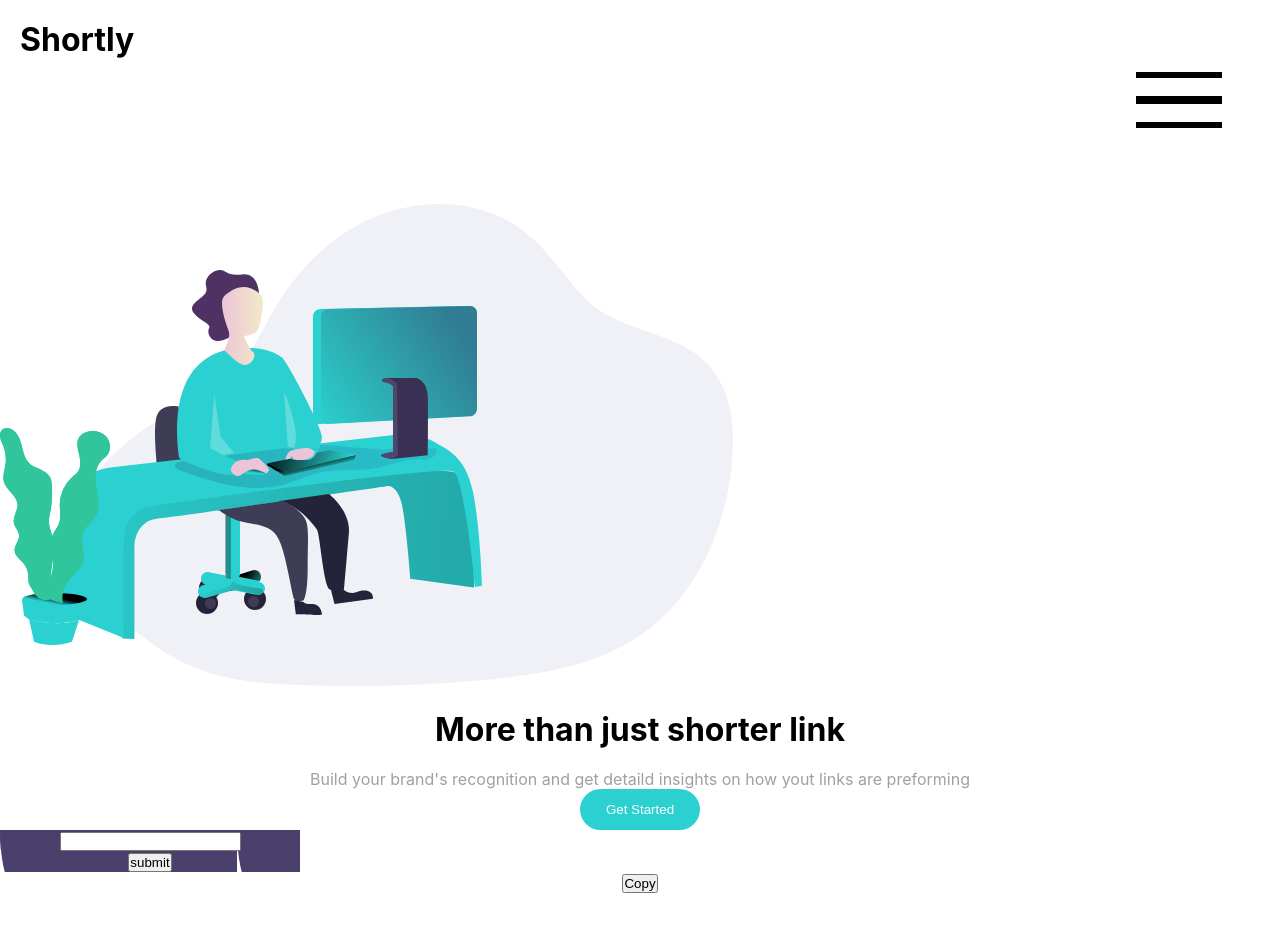
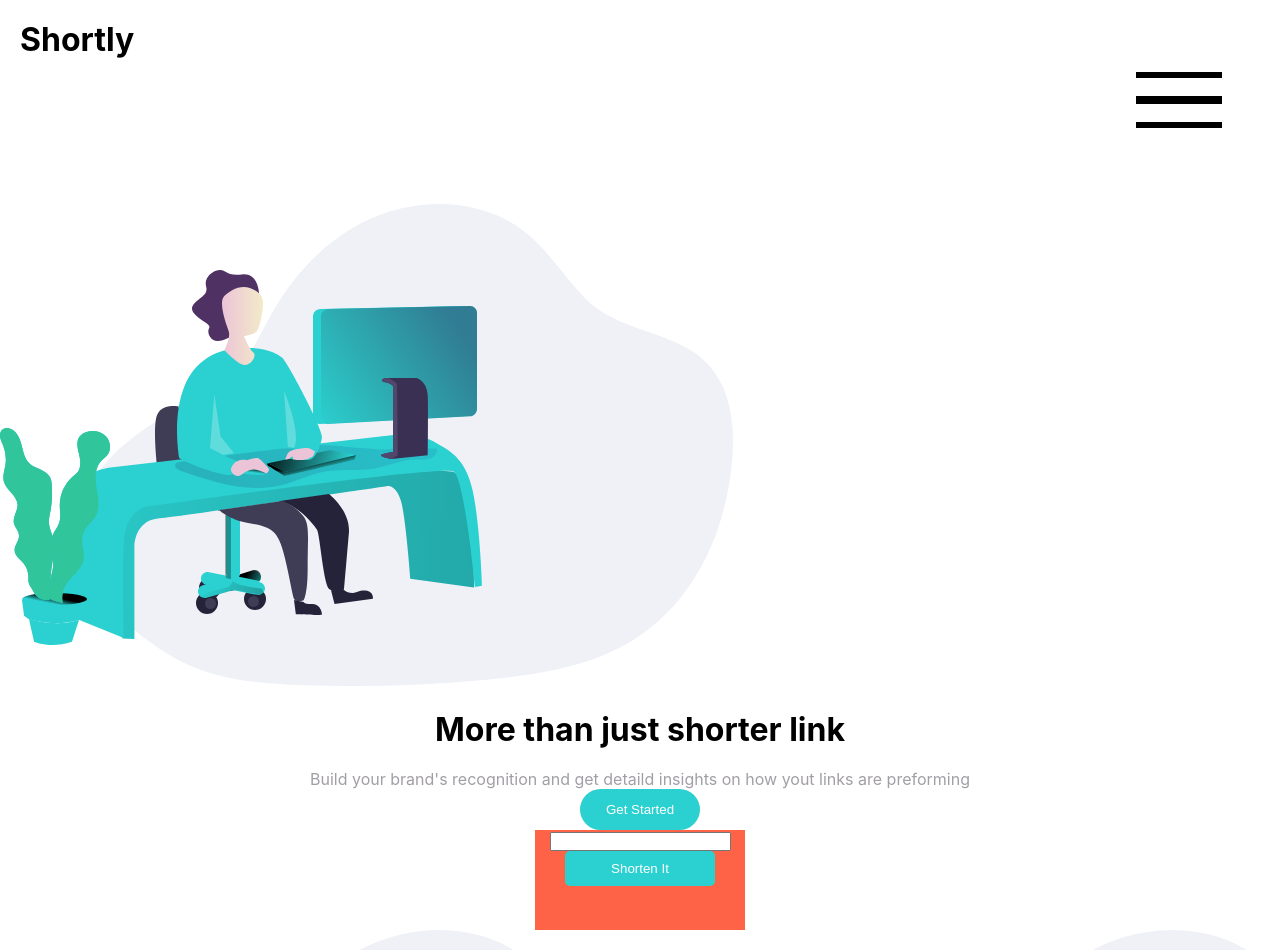
Before and after one commit to mar1n/css-html, a React (Create React App) app: page / in a window 1280 px wide. Shown: the top 950 px of the page. Before the commit the page ends 893 px from the top, so only its background shows below. Built offline with nearby package versions, Linux system fonts and the light colour scheme.

Commit message:
added another css rule this one help me to put dox in the middel of page

```diff
--- a/src/App.css
+++ b/src/App.css
@@ -37,12 +37,20 @@ p {
   color: #ffffff;
 }
 
+.form2 .button {
+  background-color: #2BD1D1;
+  border: 0;
+  border-radius: 5px;
+  width: 150px;
+  padding: 10px;
+  color: #ffffff;
+}
+
 .item p {
   color: #A19EA5;
 }
 
 .form1 {
-  background-image: url(bg-shorten-mobile.svg);
   width: 100%;
 }
 .form2 {
@@ -51,8 +59,20 @@ p {
 
 form  {
   background-image: url(bg-shorten-mobile.svg);
-  width: 300px;
+  width: auto;
+}
+.form-bg {
+  background-image: url(bg-shorten-mobile.svg);
+  width: 210px;
+  height: 100px;
+  display: inline-block;
+  background-color: tomato;
+}
 
+.test {
+  background-image: url(illustration-working.svg);
+  height: 20px;
+  width: 100%;
 }
 
 @media only screen and (max-width: 600px) {
--- a/src/App.js
+++ b/src/App.js
@@ -6,7 +6,6 @@ import './App.css';
 function App() {
   return (
     <div className="App">
-
       <div className='flex-container'>
         <div className='item'>
           <h1>Shortly</h1>
@@ -37,16 +36,18 @@ function App() {
       </div>
       <div>
         <div className='item'>
-
           <form>
-            <div className='form1'>
-              <input type='text' name='shorten' />
-            </div>
-            <div className='form2'>
-              <input type='submit' value='submit' />
+            <div className='form-bg'>
+              <div className='form1'>
+                <input type='text' name='shorten' />
+              </div>
+              <div className='form2'>
+                <button className='button'>Shorten It</button>
+              </div>
             </div>
           </form>
-
+        </div>
+        <div className='test'>
 
         </div>
       </div>
```
Also changed, not shown: src/bg-shorten-mobile.svg.
